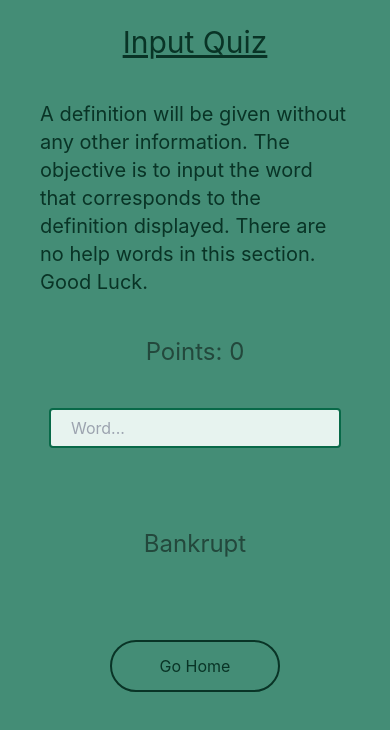
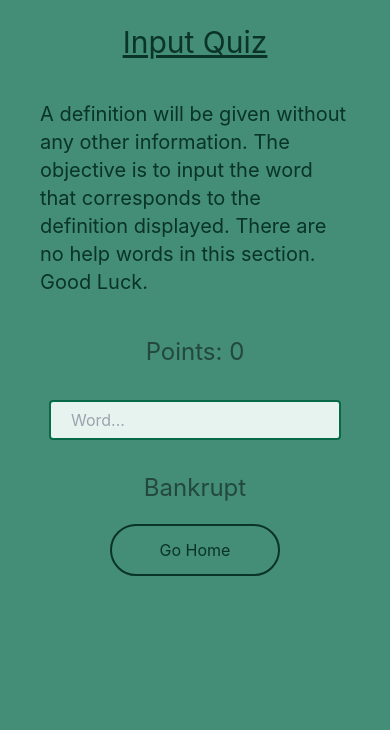
Before and after one commit to PascalOrdano18/SAT-Vocabulary-APP, a Next.js app: page /input in a window 390 px wide. Shown: the top 730 px of the page. Built offline with nearby package versions, Linux system fonts and the light colour scheme.

Commit message:
small changes

```diff
--- a/components/InputQuiz.jsx
+++ b/components/InputQuiz.jsx
@@ -70,7 +70,7 @@ export const InputQuiz = () => {
             <h1 className="flex mx-auto text-2xl md:text-4xl text-[#23483C]">Points: {points}</h1>
         </div>
 
-        <form onSubmit={ onSubmit } aria-label="form" className="mx-auto w-fit my-10 sm:mt-20" >
+        <form onSubmit={ onSubmit } aria-label="form" className="mx-auto w-fit my-8 sm:mt-20" >
             <input
             className="border-[#086948] bg-[#E7F3EF] text-black border-2  rounded h-10 px-5 focus:px-10 transition-all focus:border-4 focus:border-[#23483C] outline-none"
             type="text"
@@ -82,7 +82,7 @@ export const InputQuiz = () => {
 
 
         <div className="flex mx-10">
-            <h1 className="flex mt-10 sm:mt-10 mx-auto text-2xl md:text-4xl text-[#23483C]">
+            <h1 className="flex mt-0 sm:mt-20 mx-auto text-2xl md:text-4xl text-[#23483C]">
                 {newDefinition.charAt(0).toUpperCase() + newDefinition.slice(1)}
             </h1>
         </div>
--- a/pages/input/index.js
+++ b/pages/input/index.js
@@ -23,7 +23,7 @@ export default function Input (){
 
 
                 <Link className="hover:cursor-pointer" href='/'>
-                    <a className=" text-[#093426] py-3 px-12 rounded-full w-fit mx-auto sm:mt-10 mt-20 border-2 border-[#093426] transition-all hover:px-24">Go Home</a>
+                    <a className=" text-[#093426] py-3 px-12 rounded-full w-fit mx-auto mt-5 sm:mt-20 border-2 border-[#093426] transition-all hover:px-24">Go Home</a>
                 </Link>
             </div>
 
```
